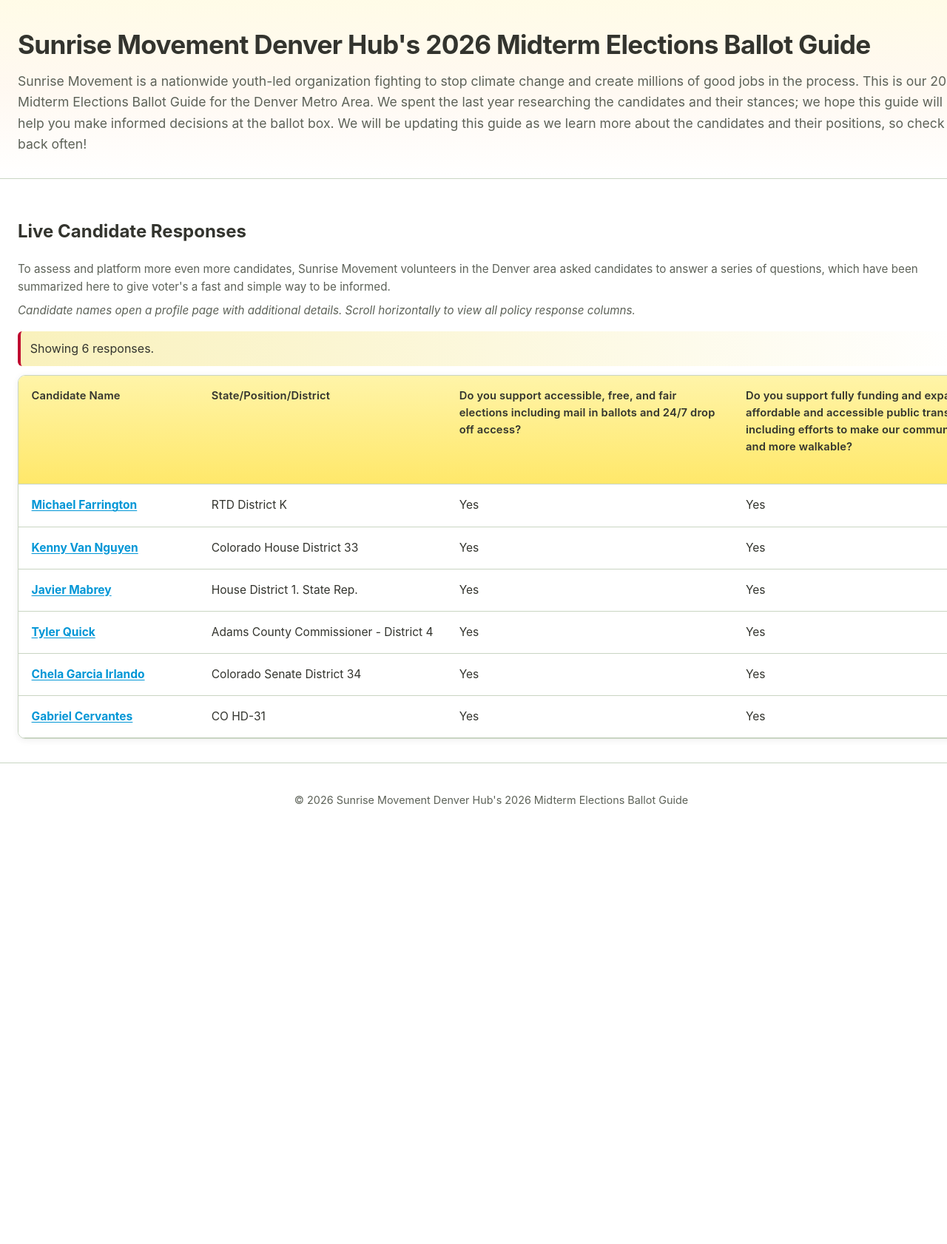
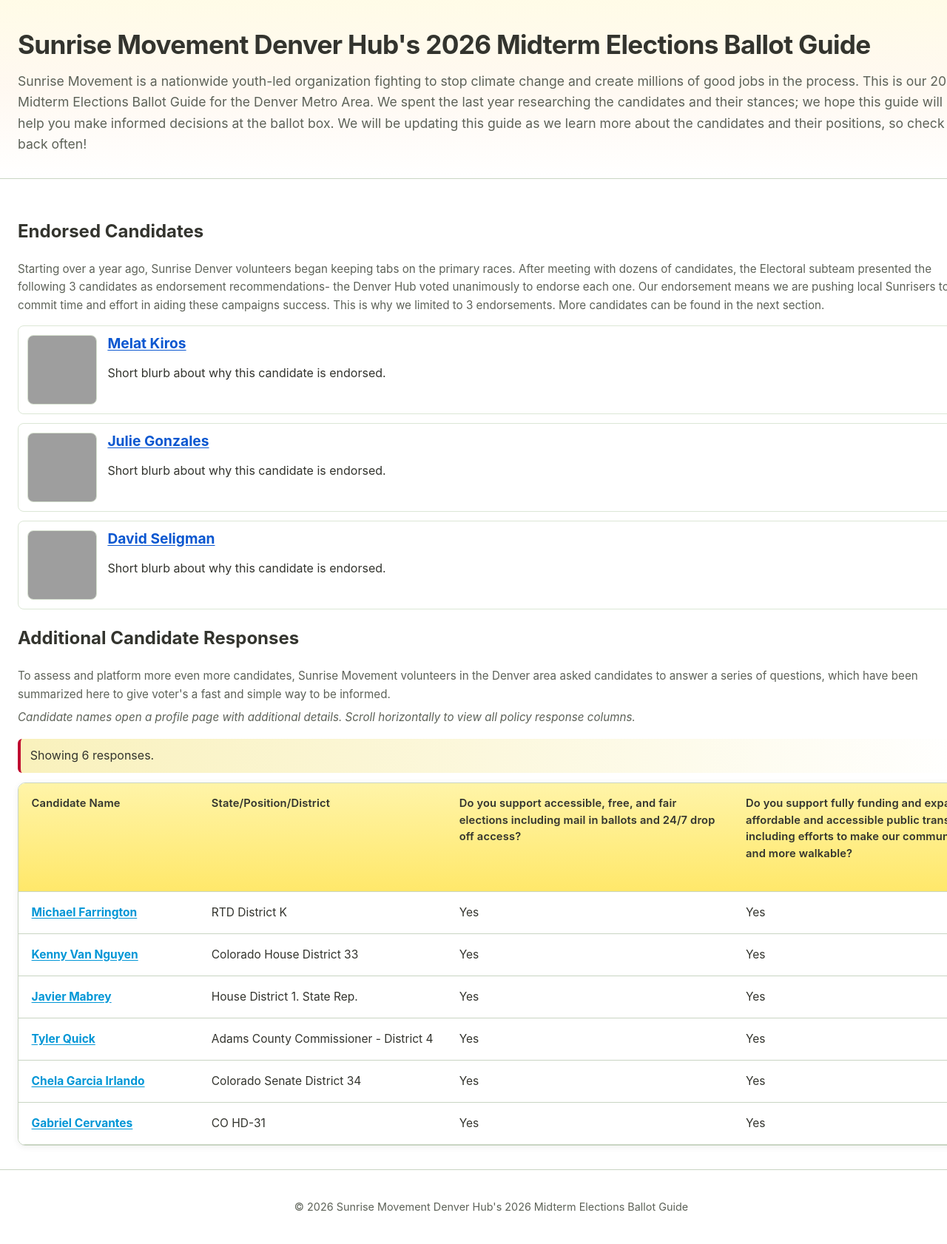
Before and after one commit to sunrisemvmtDEN/sunrisemvmtDEN.github.io, a Jekyll site: the page built from index.md, in a window 1280 px wide. Shown: the whole page at 74% size. Built offline with Jekyll 4.4.1, drawn with Linux system fonts in a browser that asks for light colours; before the commit the page ends 1132 px from its top, so only the background shows below that; grey boxes are pictures that could not be loaded.

Commit message:
Add CSV-driven endorsed candidates section

```diff
--- /dev/null
+++ b/_data/endorsed_candidates.csv
@@ -0,0 +1,4 @@
+name,url,headshot,description
+Melat Kiros,https://example.com/candidate-1,/assets/images/endorsed/candidate-1.jpg,Short blurb about why this candidate is endorsed.
+Julie Gonzales,https://example.com/candidate-2,/assets/images/endorsed/candidate-2.jpg,Short blurb about why this candidate is endorsed.
+David Seligman,https://example.com/candidate-3,/assets/images/endorsed/candidate-3.jpg,Short blurb about why this candidate is endorsed.
--- a/index.md
+++ b/index.md
@@ -43,6 +43,62 @@ title: 2026 Ballot Guide
   .sheet-note-emphasis {
     margin-top: -0.35rem;
     margin-bottom: 0.95rem;
+  }
+
+  .endorsed-candidates {
+    margin: 0 0 1rem;
+  }
+
+  .endorsed-intro {
+    margin: 0 0 0.95rem;
+    font-size: 0.95rem;
+    color: var(--muted);
+  }
+
+  .endorsed-grid {
+    display: grid;
+    gap: 0.75rem;
+  }
+
+  .endorsed-card {
+    display: flex;
+    gap: 0.9rem;
+    align-items: flex-start;
+    padding: 0.75rem;
+    border: 1px solid #dce7d6;
+    border-radius: 8px;
+    background: #ffffff;
+  }
+
+  .endorsed-headshot {
+    width: 92px;
+    height: 92px;
+    border-radius: 8px;
+    object-fit: cover;
+    border: 1px solid #d5e0ce;
+    background: #f3f7ef;
+    flex: 0 0 auto;
+  }
+
+  .endorsed-content {
+    min-width: 0;
+  }
+
+  .endorsed-name {
+    margin: 0 0 0.35rem;
+    font-size: 1.2rem;
+    line-height: 1.2;
+  }
+
+  .endorsed-name a {
+    color: #0b57d0;
+    text-decoration: underline;
+    text-underline-offset: 2px;
+    font-weight: 700;
+  }
+
+  .endorsed-name a:hover {
+    color: #083b8f;
   }
 
   .sheet-status {
@@ -131,6 +187,17 @@ title: 2026 Ballot Guide
       font-size: 0.9rem;
     }
 
+    .endorsed-card {
+      flex-direction: column;
+      align-items: stretch;
+    }
+
+    .endorsed-headshot {
+      width: 100%;
+      height: auto;
+      max-height: 220px;
+    }
+
     th,
     td {
       padding: 0.8rem;
@@ -145,7 +212,24 @@ title: 2026 Ballot Guide
   }
 </style>
 
-## Live Candidate Responses
+## Endorsed Candidates
+
+<section class="endorsed-candidates">
+  <p class="endorsed-intro">Starting over a year ago, Sunrise Denver volunteers began keeping tabs on the primary races. After meeting with dozens of candidates, the Electoral subteam presented the following 3 candidates as endorsement recommendations- the Denver Hub voted unanimously to endorse each one. Our endorsement means we are pushing local Sunrisers to commit time and effort in aiding these campaigns success. This is why we limited to 3 endorsements. More candidates can be found in the next section.</p>
+  <div class="endorsed-grid">
+    {% for candidate in site.data.endorsed_candidates %}
+      <article class="endorsed-card">
+        <img class="endorsed-headshot" src="{{ candidate.headshot }}" alt="Headshot of {{ candidate.name | escape }}">
+        <div class="endorsed-content">
+          <h3 class="endorsed-name"><a href="{{ candidate.url }}" target="_blank" rel="noopener noreferrer">{{ candidate.name }}</a></h3>
+          <p>{{ candidate.description }}</p>
+        </div>
+      </article>
+    {% endfor %}
+  </div>
+</section>
+
+## Additional Candidate Responses
 
 <p class="sheet-note">
 To assess and platform more even more candidates, Sunrise Movement volunteers in the Denver area asked candidates to answer a series of questions, which have been summarized here to give voter's a fast and simple way to be informed.
```
Also changed, not shown: 1 other file.
